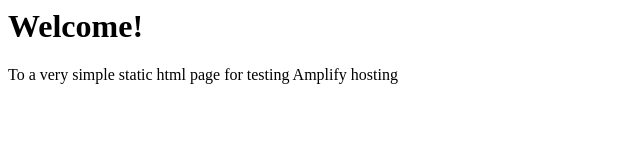
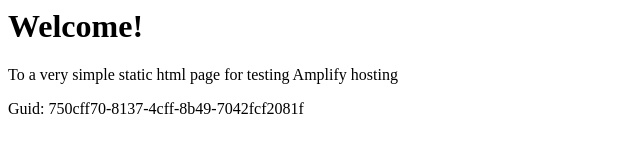
Before and after one commit to aws-aemilia-bom/Github-PR-Commit-Integration-Test-DoNotTouch-v1-preprod-ap-south-1, a website: page src/index.html in a window 1280 px wide. Shown: the whole page, without its empty margins (0-640 px from the left). Drawn offline with Linux system fonts and the light colour scheme.

Commit message:
commit from integ tests

```diff
--- a/src/index.html
+++ b/src/index.html
@@ -1,3 +1,5 @@
+
+
 <html lang="en">
 
 <head>
@@ -10,6 +12,6 @@
 <body>
     <h1>Welcome!</h1>
     <p>To a very simple static html page for testing Amplify hosting</p>
-</body>
+    <p>Guid: 750cff70-8137-4cff-8b49-7042fcf2081f</p></body>
 
 </html>
```
